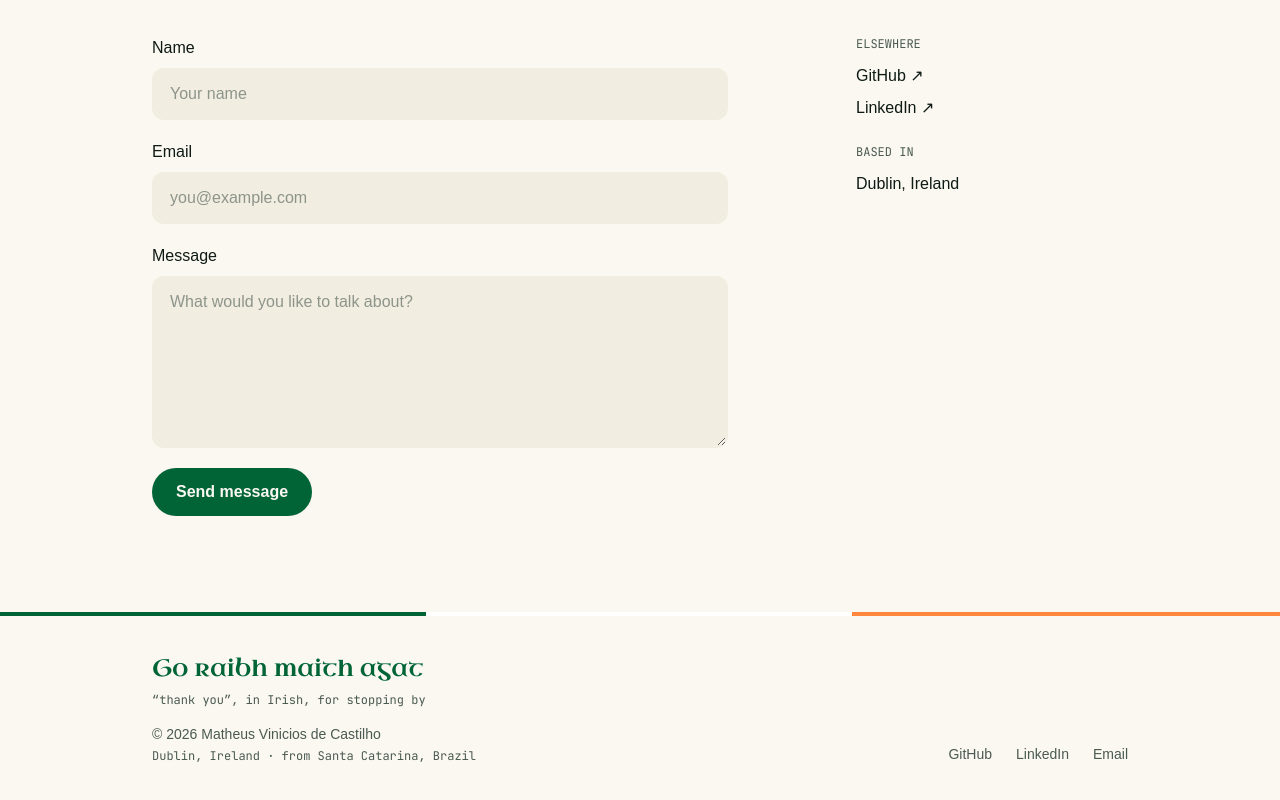
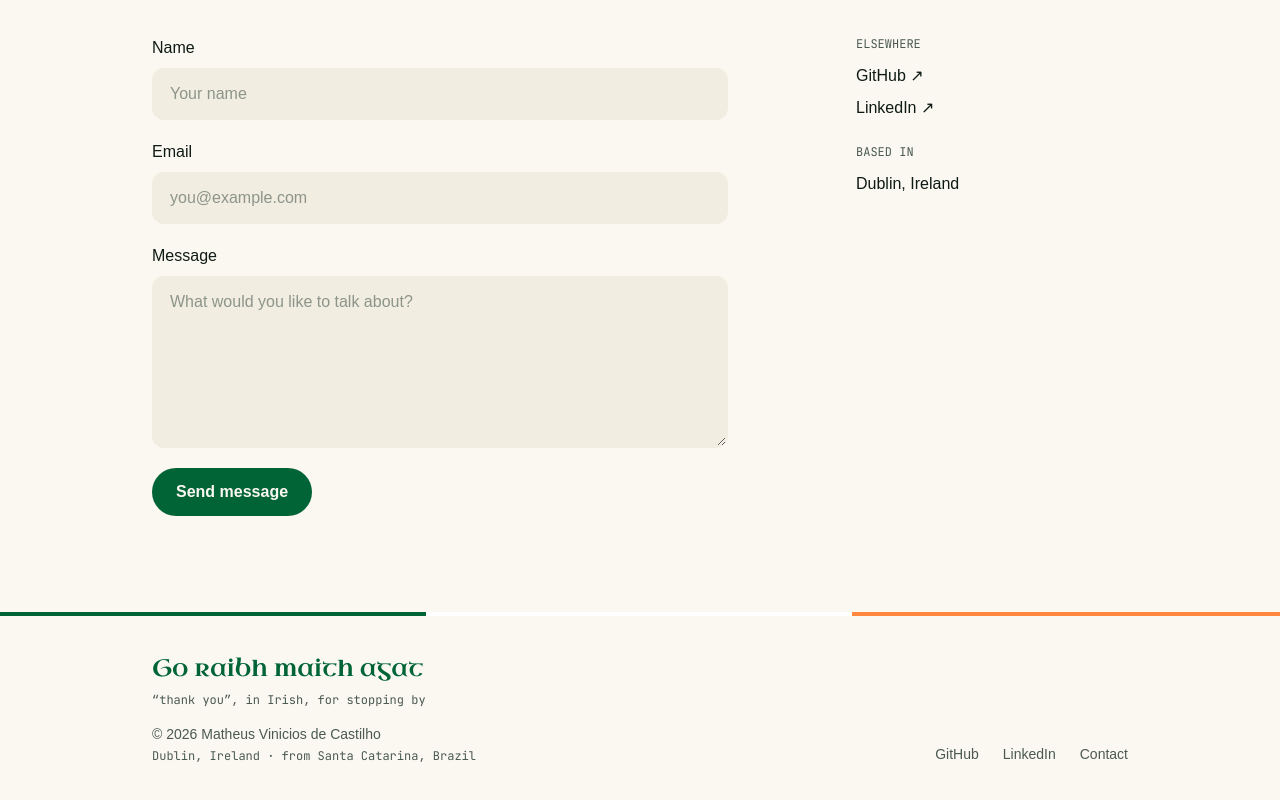
Before and after one commit to CastilhoMatheus/portifolio, a Next.js app: page /contact in a window 1280 px wide. Shown: the part 376-1176 px from the top of the page. Built offline with nearby package versions, Linux system fonts and the light colour scheme; a web font is replaced by a local one.

Commit message:
feat: web analytics, replace public email with contact link

```diff
--- a/app/layout.tsx
+++ b/app/layout.tsx
@@ -1,6 +1,7 @@
 import Footer from "@/components/Footer";
 import Header from "@/components/Header";
 import { site } from "@/content/site";
+import { Analytics } from "@vercel/analytics/next";
 import type { Metadata } from "next";
 import { ThemeProvider } from "next-themes";
 import { Gabarito, JetBrains_Mono, Uncial_Antiqua } from "next/font/google";
@@ -54,6 +55,8 @@ export default function RootLayout({ children }: LayoutProps<"/">) {
           <main className="flex-1">{children}</main>
           <Footer />
         </ThemeProvider>
+        {/* Vercel Web Analytics: cookie-free page views, no consent banner needed */}
+        <Analytics />
       </body>
     </html>
   );
--- a/components/Footer.tsx
+++ b/components/Footer.tsx
@@ -1,4 +1,5 @@
 import { cacheLife } from "next/cache";
+import Link from "next/link";
 import Container from "@/components/Container";
 import { site } from "@/content/site";
 
@@ -9,6 +10,9 @@ async function CurrentYear() {
   cacheLife("days");
   return new Date().getFullYear();
 }
+
+const linkClass =
+  "hover:text-primary focus-visible:outline-primary rounded-sm transition-colors focus-visible:outline-2 focus-visible:outline-offset-4";
 
 export default function Footer() {
   return (
@@ -38,24 +42,21 @@ export default function Footer() {
         </div>
 
         <nav aria-label="Social" className="flex flex-wrap gap-6">
-          {site.socials.map((social) => {
-            // mailto: opens the mail app, so a new tab makes no sense there
-            const isExternal = social.href.startsWith("http");
-
-            return (
+          {site.socials.map((social) => (
             <a
               key={social.href}
               href={social.href}
-                {...(isExternal && {
-                  target: "_blank",
-                  rel: "noopener noreferrer",
-                })}
-                className="hover:text-primary focus-visible:outline-primary rounded-sm transition-colors focus-visible:outline-2 focus-visible:outline-offset-4"
+              target="_blank"
+              rel="noopener noreferrer"
+              className={linkClass}
             >
               {social.label}
             </a>
-            );
-          })}
+          ))}
+          {/* No public email address: messages go through the rate-limited form */}
+          <Link href="/contact" className={linkClass}>
+            Contact
+          </Link>
         </nav>
       </Container>
     </footer>
--- a/content/site.ts
+++ b/content/site.ts
@@ -13,7 +13,6 @@ export const site = {
   location: "Dublin, Ireland · from Santa Catarina, Brazil",
   timezone: "Europe/Dublin",
   status: "Open to new opportunities",
-  email: "matheusvcastilho@gmail.com",
   resumeUrl: "/cv.pdf",
   avatar: "/images/me.jpg",
   skills: [
@@ -36,6 +35,5 @@ export const site = {
   socials: [
     { label: "GitHub", href: "https://github.com/CastilhoMatheus" },
     { label: "LinkedIn", href: "https://www.linkedin.com/in/matheuscastilho/" },
-    { label: "Email", href: "mailto:matheusvcastilho@gmail.com" },
   ],
 } as const;
--- a/package.json
+++ b/package.json
@@ -15,6 +15,7 @@
     "@react-email/components": "^1.0.12",
     "@upstash/ratelimit": "^2.2.0",
     "@upstash/redis": "^1.39.0",
+    "@vercel/analytics": "^2.0.1",
     "gray-matter": "^4.0.3",
     "motion": "^14.0.0",
     "next": "16.4.0",
```
Also changed, not shown: 1 other file (tests, documents, lock files or other folders). Lines whose indentation alone changed are shown as unchanged.
